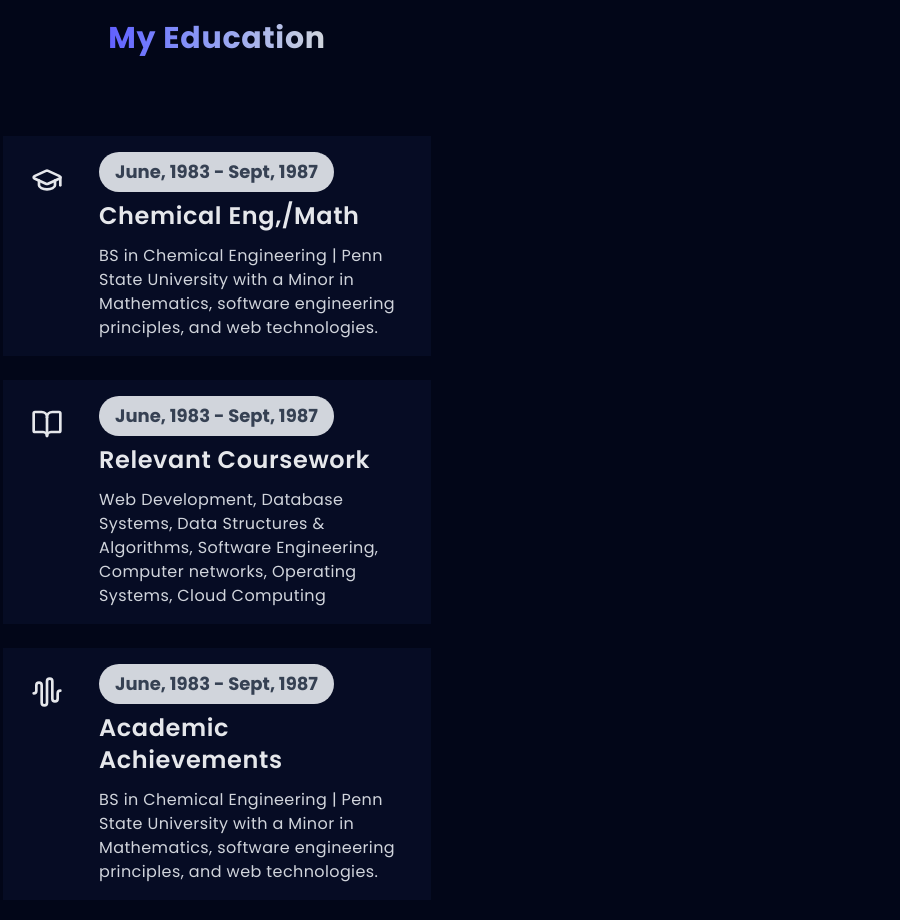
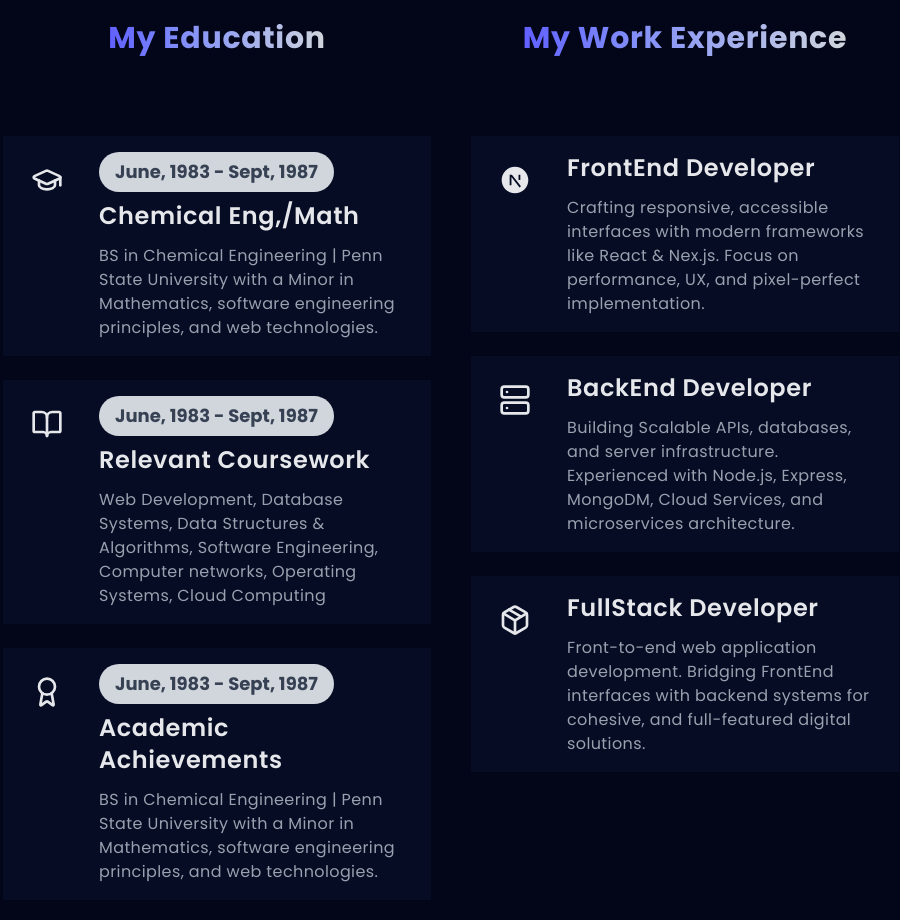
Before and after one commit to creativeloc/portfolio-website, a Next.js app: page / in a window 1280 px wide. Shown: the part 1360-2280 px from the top of the page, without its empty margins (189-1089 px from the left). Built offline with nearby package versions, Linux system fonts and the light colour scheme.

Commit message:
completed resume section

```diff
--- a/src/components/ResumeCard.tsx
+++ b/src/components/ResumeCard.tsx
@@ -27,7 +27,7 @@ export default function ResumeCard({
         <p className="text-gray-200 text-xl sm:text-2xl font-semibold tracking-wide">
           {major}
         </p>
-        <p className="text-sm sm:text-base mt-3 text-gray-300 tracking-wide">
+        <p className="text-sm sm:text-base mt-3 text-gray-400 tracking-wide">
           {description}
         </p>
       </div>
--- a/src/components/home/ResumeSection.tsx
+++ b/src/components/home/ResumeSection.tsx
@@ -1,6 +1,13 @@
-import { LuAudioWaveform, LuBookOpen, LuGraduationCap } from "react-icons/lu"
+import {
+  LuAward,
+  LuBookOpen,
+  LuGraduationCap,
+  LuPackage,
+  LuServer
+} from "react-icons/lu"
 import Header from "../general/Header"
 import ResumeCard from "../ResumeCard"
+import { RiNextjsFill } from "react-icons/ri"
 
 export default function ResumeSection() {
   return (
@@ -23,7 +30,7 @@ export default function ResumeSection() {
               date="June, 1983 - Sept, 1987"
             />
             <ResumeCard
-              icon={LuAudioWaveform}
+              icon={LuAward}
               major="Academic Achievements"
               description="BS in Chemical Engineering | Penn State University with a Minor in Mathematics, software engineering principles, and web technologies."
               date="June, 1983 - Sept, 1987"
@@ -31,6 +38,26 @@ export default function ResumeSection() {
           </div>
         </div>
         {/* work experience section */}
+        <div>
+          <Header title="My Work Experience" as="h2" />
+          <div className="space-y-6">
+            <ResumeCard
+              icon={RiNextjsFill}
+              major="FrontEnd Developer"
+              description="Crafting responsive, accessible interfaces with modern frameworks like React & Nex.js. Focus on performance, UX, and pixel-perfect implementation."
+            />
+            <ResumeCard
+              icon={LuServer}
+              major="BackEnd Developer"
+              description="Building Scalable APIs, databases, and server infrastructure. Experienced with Node.js, Express, MongoDM, Cloud Services, and microservices architecture."
+            />
+            <ResumeCard
+              icon={LuPackage}
+              major="FullStack Developer"
+              description="Front-to-end web application development. Bridging FrontEnd interfaces with backend systems for cohesive, and full-featured digital solutions."
+            />
+          </div>
+        </div>
       </div>
     </section>
   )
```
